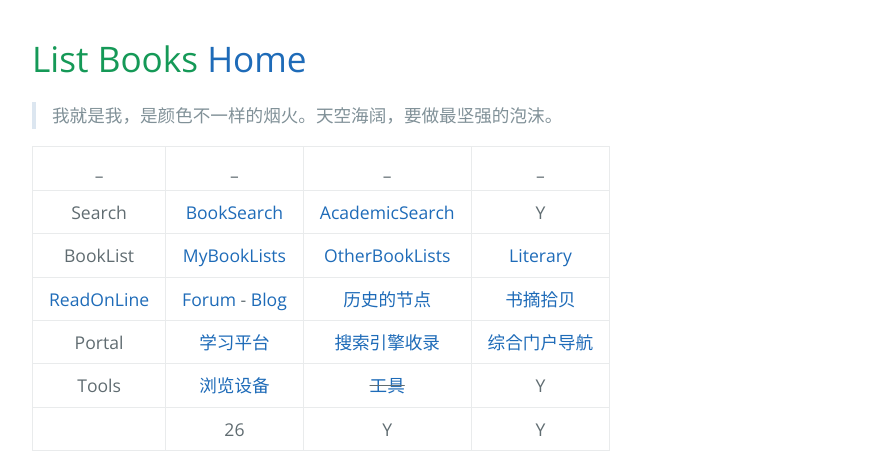
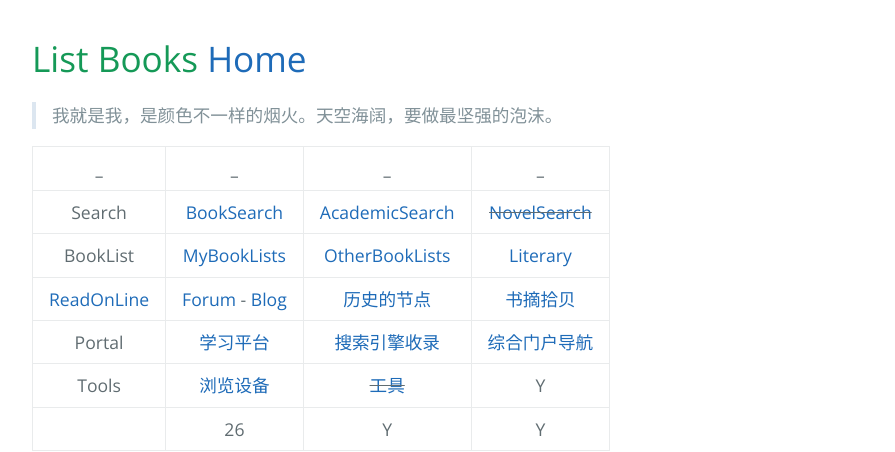
Before and after one commit to AmbroseRen/test, a Jekyll site: the page built from Library/index.md, in a window 1280 px wide. Shown: the top 452 px of the page, without its empty margins (192-1087 px from the left). Built offline with Jekyll 4.4.1, drawn with Linux system fonts in a browser that asks for light colours; our own code applies the rules of GitHub Pages for plain Markdown files; the repository's description, which GitHub fills in, is left out.

Commit message:
Update index.md

```diff
--- a/Library/index.md
+++ b/Library/index.md
@@ -4,7 +4,7 @@
 
 | _ | _ | _ | _ |
 |:---:|:---:|:---:|:---:|
-| Search | [BookSearch](BookSearch.md) | [AcademicSearch](AcademicSearch.md) | Y |
+| Search | [BookSearch](BookSearch.md) | [AcademicSearch](AcademicSearch.md) | ~~[NovelSearch](Novel.md)~~ |
 | BookList | [MyBookLists](BookListsOne.md) | [OtherBookLists](OtherBookLists.md) | [Literary](Literary.md) |
 | [ReadOnLine](Home.md) | [Forum](Forum.md) - [Blog](Blog.md) | [历史的节点](PDF.md) | [书摘拾贝](excerpt.md) |
 | Portal | [学习平台](LearnPlatform.md) | [搜索引擎收录](SearchEngine.md) | [综合门户导航](synthesize.md) |
```
